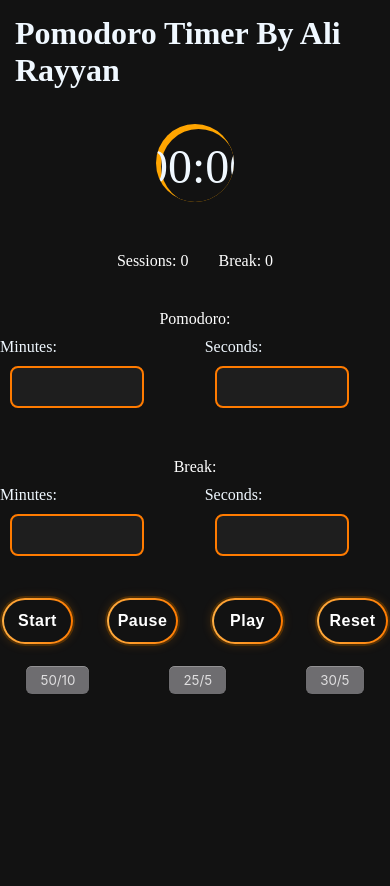
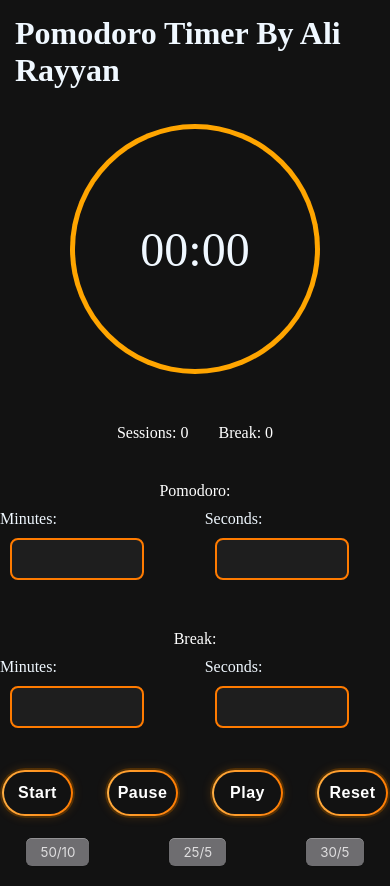
Before and after one commit to 123012301/PomodoroTimer, a plain HTML site: page index.html in a window 390 px wide. Before the commit the page ends 844 px from the top, so only its background shows below. Drawn offline with Linux system fonts and the light colour scheme.

Commit message:
fixed the responsiveness of the ring

```diff
--- a/style.css
+++ b/style.css
@@ -83,8 +83,8 @@ input[type="number"] {
 }
 
 .ring {
-    height: 20vw;
-    width: 20vw;
+    height: 250px;
+    width: 250px;
     border-radius: 50%;
     position: relative;
     margin: auto;
@@ -98,8 +98,8 @@ input[type="number"] {
     position: absolute;
     top: 5px;
     left: 5px;
-    height: 19.3vw;
-    width: 19.3vw;
+    height: 240px;
+    width: 240px;
     background-color: #121212;
     border-radius: 50%;
     display: flex;
```
